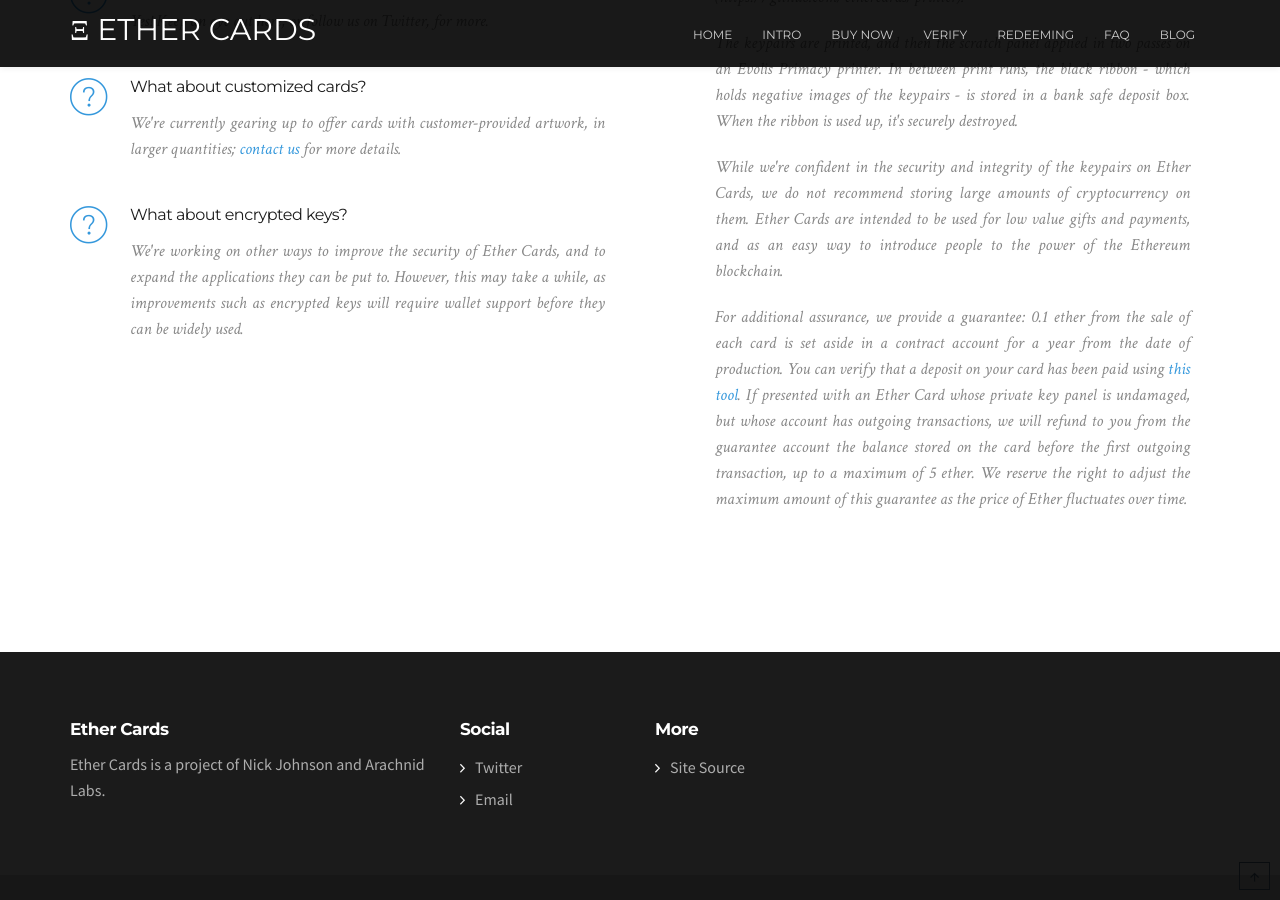
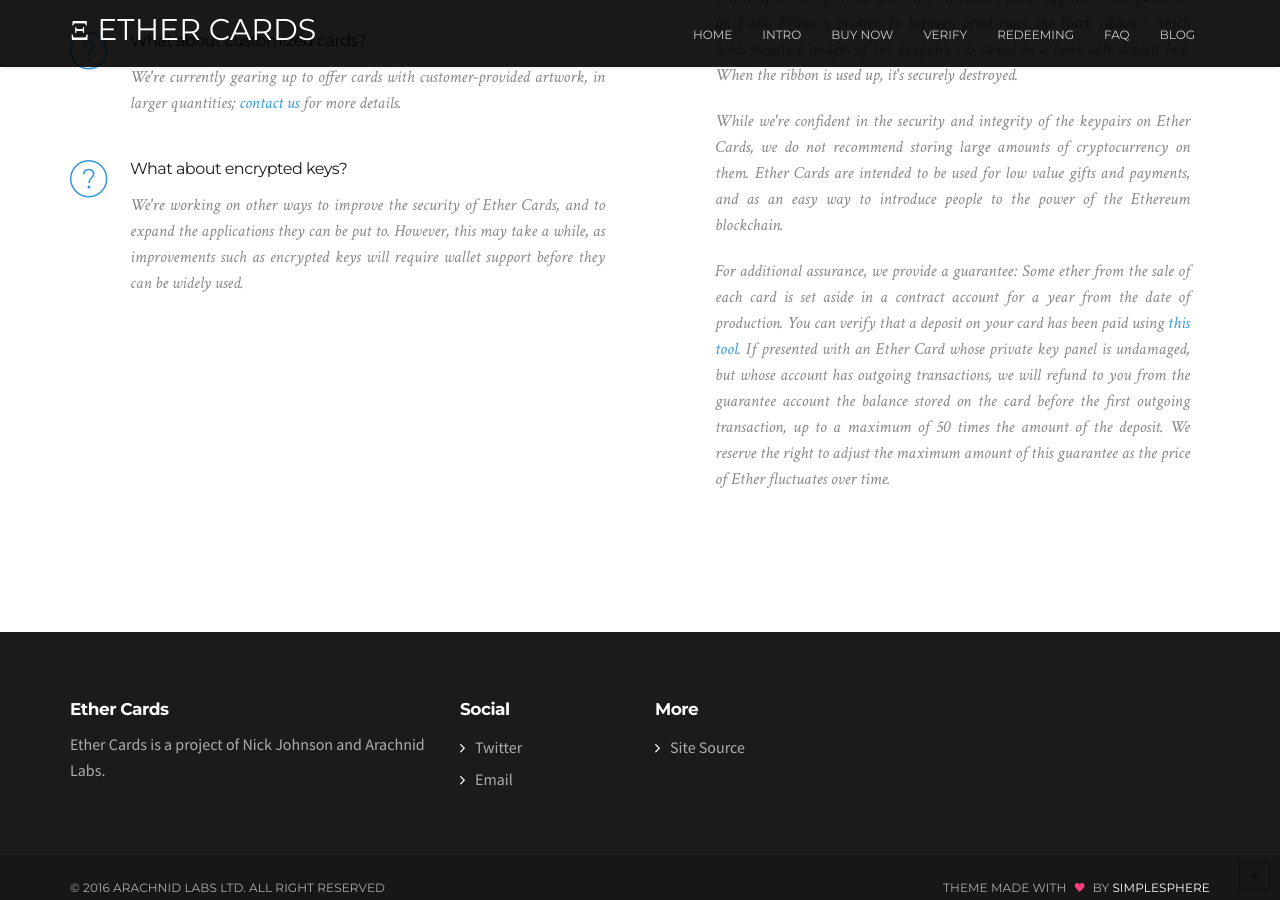
Before and after one commit to kevinmonahan/ethercards.github.io, a Jekyll site: the page built from index.html, in a window 1280 px wide and 900 px high, scrolled down 6255 px. Built offline with Jekyll 4.4.1, drawn with Linux system fonts in a browser that asks for light colours; nearby versions of some CDN libraries; some web fonts are replaced; some of the changed text lies outside the part shown.

Commit message:
Remove holiday notice and tweak deposit amount

```diff
--- a/index.html
+++ b/index.html
@@ -67,7 +67,6 @@ layout: default
 			<div class="col-md-12 title">
 				<h2>Buy now</h2>
 				<p>Ether cards are available for purchase now, with free worldwide shipping and a minimum order of just two cards.</p>
-				<p><em>Note: Ether cards is on holiday! Cards ordered today will ship after March 16. Thanks for your patience!</em></p>
 			</div>
 		</div>
 		<div class="pricing-wrapper row">
@@ -307,7 +306,7 @@ layout: default
 						<p>We order in 'blanks' - cards with everything but the keypair printed - and print the keypairs ourselves in small batches. The generation process is done entirely in memory and streamed to the printer on a secure computer. You can examine the code for generating cards [here](https://github.com/ethercards/printer).</p>
 						<p>The keypairs are printed, and then the scratch panel applied in two passes on an Evolis Primacy printer. In between print runs, the black ribbon - which holds negative images of the keypairs - is stored in a bank safe deposit box. When the ribbon is used up, it's securely destroyed.</p>
 						<p>While we're confident in the security and integrity of the keypairs on Ether Cards, we do not recommend storing large amounts of cryptocurrency on them. Ether Cards are intended to be used for low value gifts and payments, and as an easy way to introduce people to the power of the Ethereum blockchain.</p>
-						<p>For additional assurance, we provide a guarantee: 0.1 ether from the sale of each card is set aside in a contract account for a year from the date of production. You can verify that a deposit on your card has been paid using <a href="#verify">this tool</a>. If presented with an Ether Card whose private key panel is undamaged, but whose account has outgoing transactions, we will refund to you from the guarantee account the balance stored on the card before the first outgoing transaction, up to a maximum of 5 ether. We reserve the right to adjust the maximum amount of this guarantee as the price of Ether fluctuates over time.</p>
+						<p>For additional assurance, we provide a guarantee: Some ether from the sale of each card is set aside in a contract account for a year from the date of production. You can verify that a deposit on your card has been paid using <a href="#verify">this tool</a>. If presented with an Ether Card whose private key panel is undamaged, but whose account has outgoing transactions, we will refund to you from the guarantee account the balance stored on the card before the first outgoing transaction, up to a maximum of 50 times the amount of the deposit. We reserve the right to adjust the maximum amount of this guarantee as the price of Ether fluctuates over time.</p>
 					</div>
 				</div>
 			</div>
```
